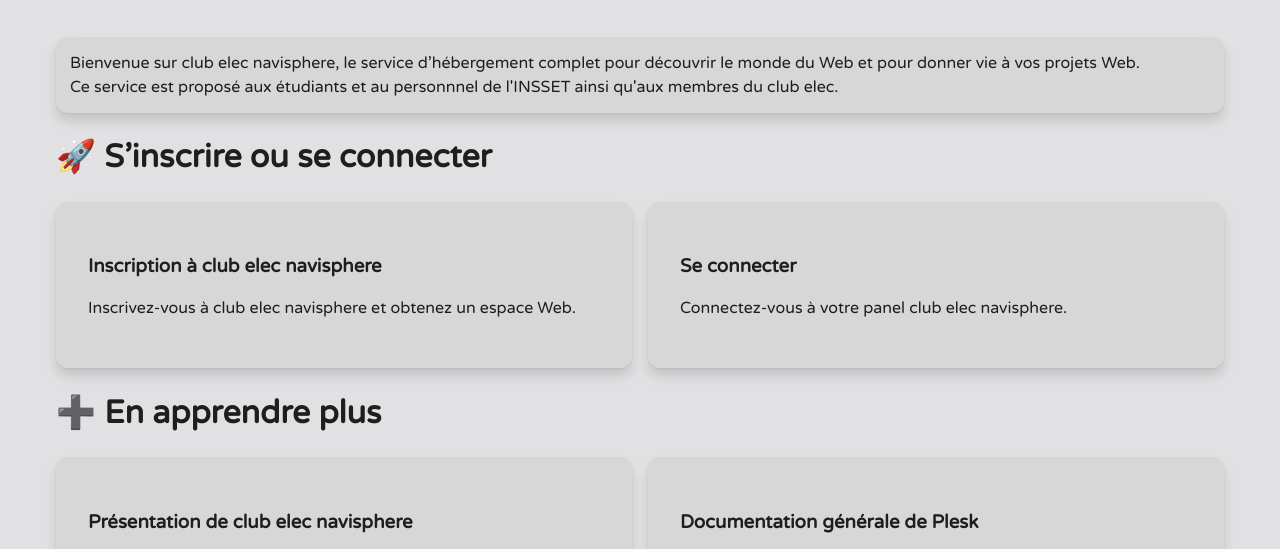
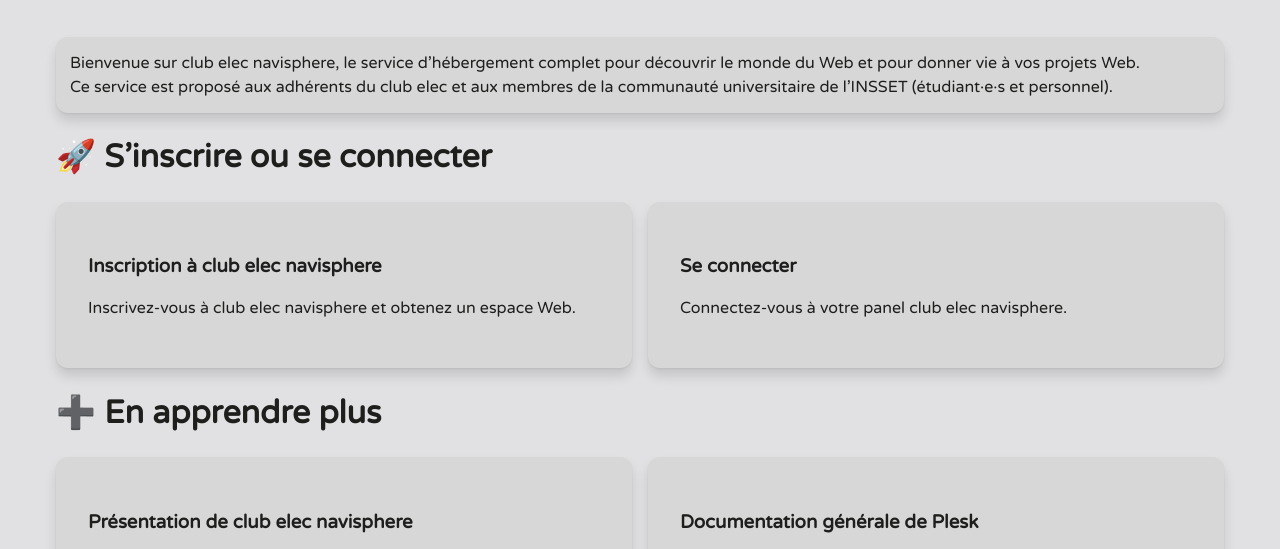
Before and after one commit to ClubElecINSSET/navisphere.fr, a plain HTML site: page index.html in a window 1280 px wide. Shown: the part 178-727 px from the top of the page. Drawn offline with Linux system fonts and the light colour scheme.

Commit message:
Update index.html

```diff
--- a/index.html
+++ b/index.html
@@ -180,7 +180,8 @@
         <div class="info">
             <p>Bienvenue sur club elec navisphere, le service d’hébergement complet pour découvrir le monde du Web et
                 pour donner vie à vos projets Web.
-                <br>Ce service est proposé aux étudiants et au personnnel de l'INSSET ainsi qu'aux membres du club elec.
+                <br>Ce service est proposé aux adhérents du club elec et aux membres de la communauté universitaire de
+                l’INSSET (étudiant·e·s et personnel).
             </p>
         </div>
     </section>
```
